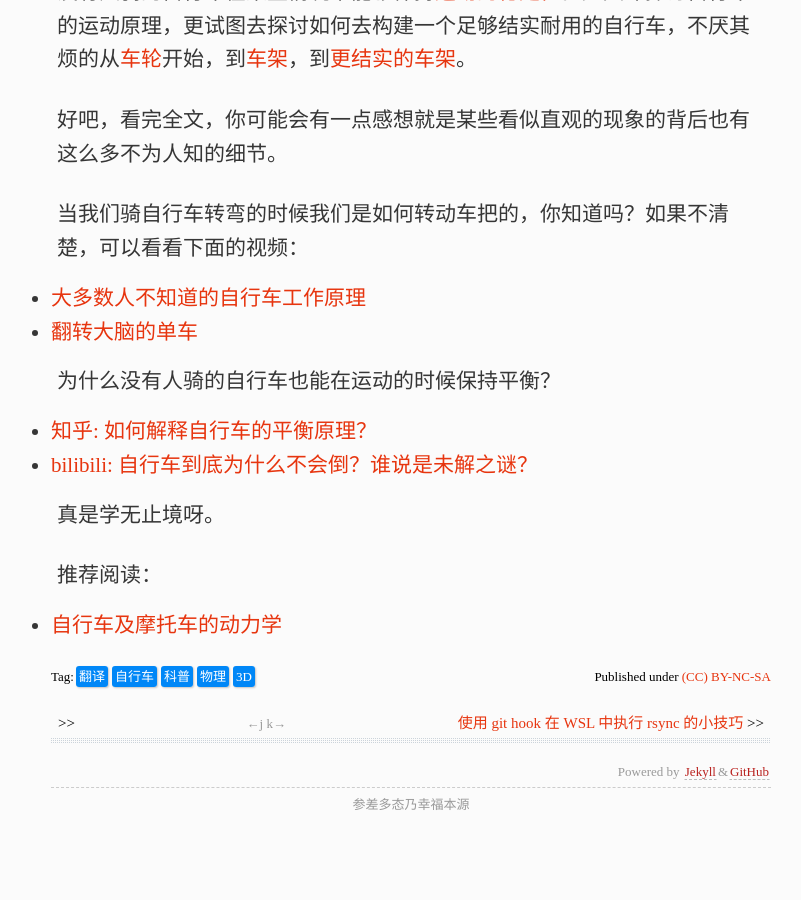
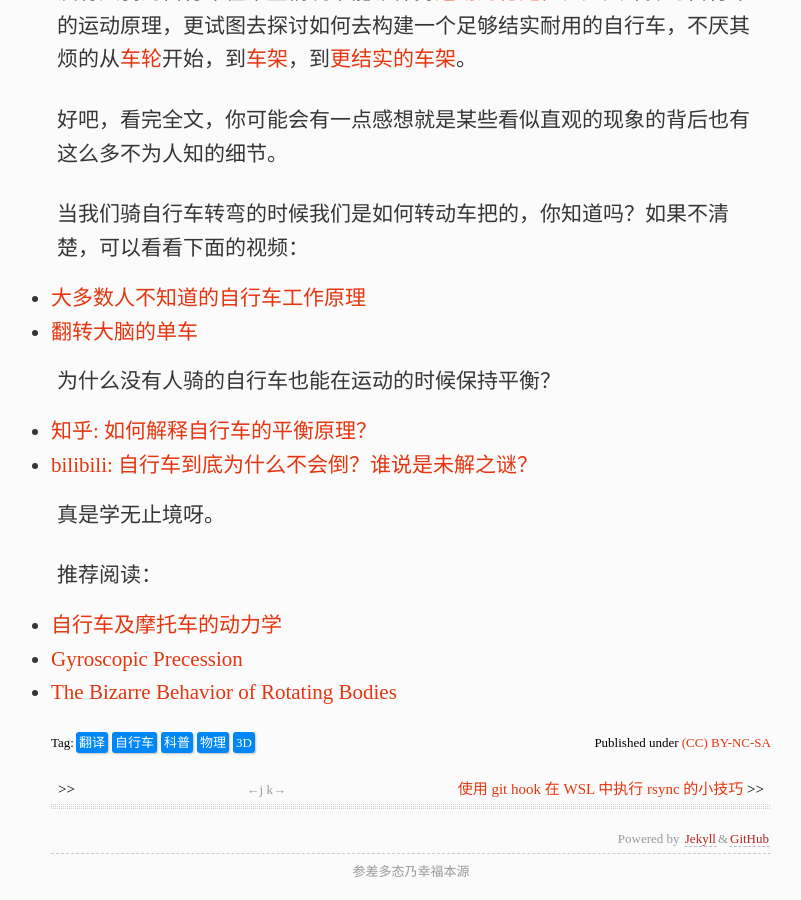
Before and after one commit to xavierskip/xavierskip.github.io, a Jekyll site: the page built from _posts/2024-05-09-bicycle.md, in a window 1280 px wide and 900 px high, scrolled down 1108 px. Shown: the whole window, without its empty margins (229-1030 px from the left). Built offline with Jekyll 4.4.1, drawn with Linux system fonts in a browser that asks for light colours; comment, search, counter and statistics services are not loaded; a style sheet for code colours, icons or effects is not loaded; before the commit the page ends 1942 px from its top, so only the background shows below that.

Commit message:
update post

```diff
--- a/_posts/2024-05-09-bicycle.md
+++ b/_posts/2024-05-09-bicycle.md
@@ -38,3 +38,5 @@ tags:
 推荐阅读：
 
 - [自行车及摩托车的动力学](https://zh.wikipedia.org/wiki/%E8%87%AA%E8%A1%8C%E8%BB%8A%E5%8F%8A%E6%91%A9%E6%89%98%E8%BB%8A%E7%9A%84%E5%8B%95%E5%8A%9B%E5%AD%B8)
+- [Gyroscopic Precession](https://www.youtube.com/watch?v=ty9QSiVC2g0&t=55s)
+- [The Bizarre Behavior of Rotating Bodies](https://www.youtube.com/watch?v=1VPfZ_XzisU)
```
